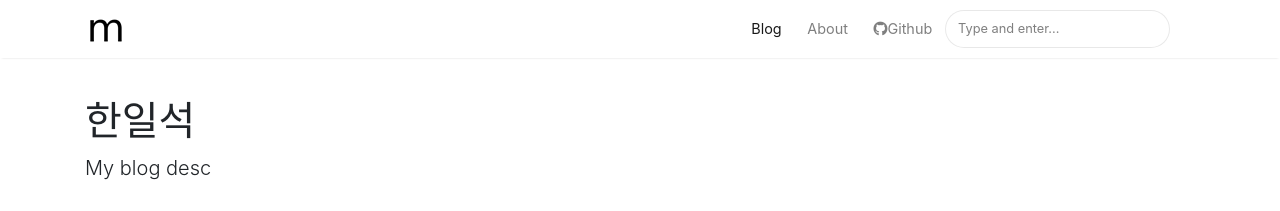
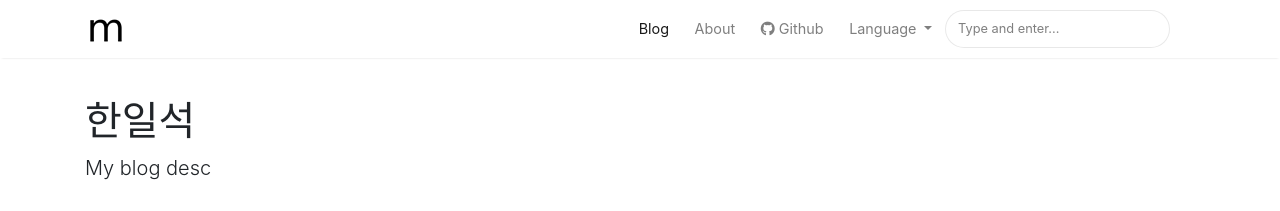
Before and after one commit to it-techub/it-techub.github.io, a Jekyll site: the page built from index.html, in a window 1280 px wide. Shown: the top 211 px of the page. Built offline with Jekyll 4.4.1, drawn with Linux system fonts in a browser that asks for light colours; nearby versions of some CDN libraries; the list of posts is cut into pages by our own code.

Commit message:
Update default.html

```diff
--- a/_layouts/default.html
+++ b/_layouts/default.html
@@ -76,8 +76,18 @@ ga('send', 'pageview');
                 </li>
 
                 <li class="nav-item">
-                <a target="_blank" class="nav-link" href="https://github.com/x2ever"><i class="fab fa-github"></i>Github</a>
+                <a target="_blank" class="nav-link" href="https://github.com/x2ever"><i class="fab fa-github"></i> Github</a>
                 </li>
+
+                <li class="nav-item dropdown">
+                    <a class="nav-link dropdown-toggle" href="#" id="navbarDropdownMenuLink" data-toggle="dropdown" aria-haspopup="true" aria-expanded="false">
+                      Language
+                    </a>
+                    <div class="dropdown-menu" aria-labelledby="navbarDropdownMenuLink">
+                      <a class="dropdown-item" href="{{ site.baseurl }}/ko/">Korean</a>
+                      <a class="dropdown-item" href="{{ site.baseurl }}/en/">English</a>
+                    </div>
+                  </li>
 
                 {% include search-lunr.html %}
 
```
